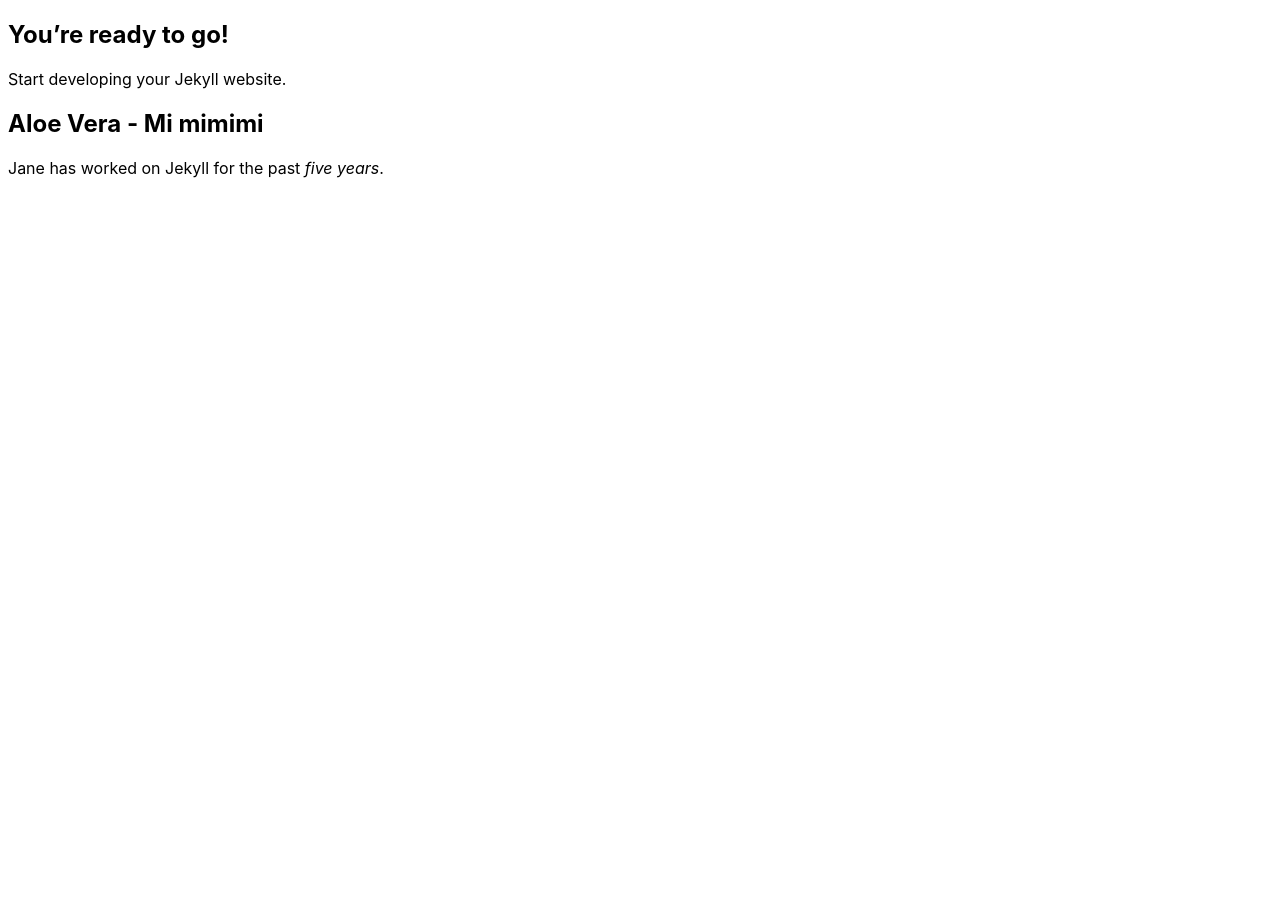
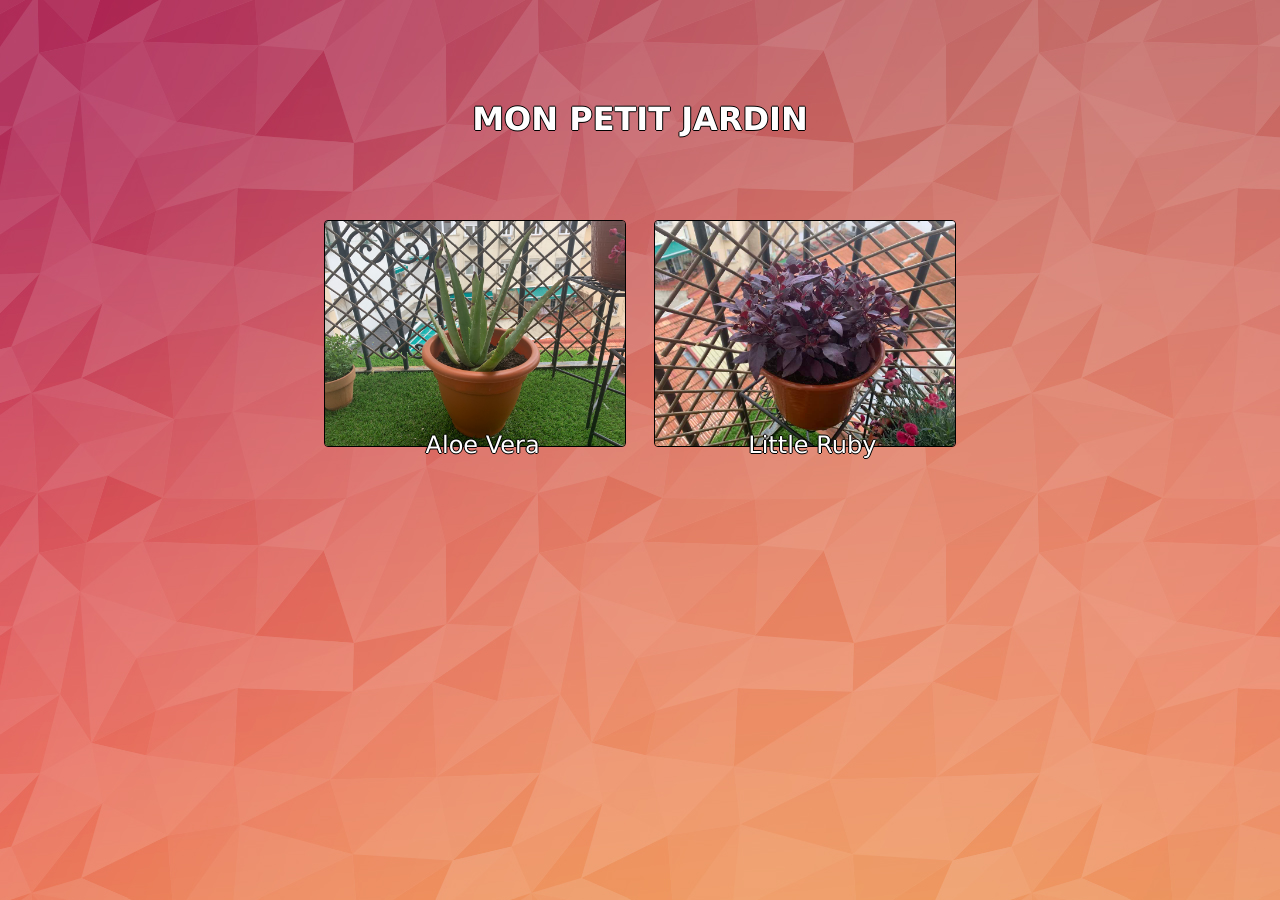
Before and after one commit to MonPetitJardin/monpetitjardin.github.io, a Jekyll site: the page built from index.md, in a window 1280 px wide. Built offline with Jekyll 4.4.1, drawn with Linux system fonts in a browser that asks for light colours.

Commit message:
Added strutucture

```diff
--- a/_config.yml
+++ b/_config.yml
@@ -2,4 +2,6 @@ url: "" # the base hostname & protocol for your site, e.g. http://example.com
 baseurl: "" # the subpath of your site, e.g. /blog
 title: "" # the name of your site, e.g. ACME Corp.
 collections:
-  - plants
+  plants:
+    output: true
+    permalink: /plants/:name
--- a/_layouts/default.html
+++ b/_layouts/default.html
@@ -7,6 +7,10 @@
     <link rel="stylesheet" href="{{ "/assets/css/main.css" | relative_url }}">
   </head>
   <body>
-    {{ content}}
+    <div class="wrapper">
+      <center>
+        {{ content}}
+      </center>
+    </div>
   </body>
 </html>
--- /dev/null
+++ b/_plants/little-ruby.md
@@ -0,0 +1,8 @@
+---
+layout: plant
+name: Little Ruby
+description: Mi mimimi
+picture: /images/little-ruby.jpg
+---
+
+Jane has worked on Jekyll for the past *five years*.
--- a/assets/css/main.scss
+++ b/assets/css/main.scss
@@ -2,3 +2,74 @@
 ---
 
 @import "main";
+
+body {
+  background-image: url("/images/back.jpg");
+}
+
+h1 {
+  margin-top: 100px;
+  margin-bottom: 70px;
+  font-family: 'Lucida Sans';
+  color: #fff;
+  text-shadow: -1px 0 black, 0 1px black, 1px 0 black, 0 -1px black;
+}
+
+.card__content {
+	position: relative;
+	width: 100%;
+	max-width: 800px;
+	height: auto;
+	margin: 100px auto 60px;
+	padding: 30px 40px 22px;
+	background: #fff;
+}
+
+.card__caption {
+	font-size: 2em;
+	max-width: 800px;
+	margin: 0 auto;
+	padding: 35px 30px 0px;
+}
+
+.card__title {
+	font-size: 1.5em;
+	line-height: 1;
+	margin: 5px 0 0 0;
+	color: #3b393d;
+}
+
+.card__copy {
+	font-size: 1.25em;
+	max-width: 900px;
+	margin: 0 auto;
+	padding: 25px 30px 100px;
+	color: #3b393d;
+}
+
+.wrapper {
+  margin: 4%;
+}
+
+.wrapper-card {
+  position: relative;
+  display: inline-block;
+  margin: 1%;
+}
+
+.card-picture {
+  border-radius: 8%;
+  border: 1px solid black;
+  border-radius: 4px;
+  height: auto;
+  width: 300px;
+}
+
+.plant-name {
+  font-family: 'Lucida Sans';
+  font-size: x-large;
+  color: #fff;
+  text-shadow: -1px 0 black, 0 1px black, 1px 0 black, 0 -1px black;
+  margin-top: -20px;
+  margin-left: 15px;
+}
--- a/index.md
+++ b/index.md
@@ -3,11 +3,21 @@ layout: default
 title: "Happy Jekylling!"
 ---
 
-## You're ready to go!
-
-Start developing your Jekyll website.
+<header class="header">
+  <h1>MON PETIT JARDIN</h1>
+</header>
 
 {% for plant in site.plants  %}
-  <h2>{{ plant.name }} - {{ plant.description }}</h2>
-  <p>{{ plant.content | markdownify }}</p>
+  <div class="wrapper-card">
+    <div class="card">
+      <a href="{{ plant.url }}">
+        <img class="card-picture" src="{{plant.picture}}">
+      </a>
+    </div>
+    <div class='card-name'>
+      <p class="plant-name">
+        {{plant.name}}
+      </p>
+    </div>
+  </div>
 {% endfor %}
```
Also changed, not shown: _layouts/plant.html (added, +11 -0 lines), _plants/aloe-vera.md (renamed from _plants/aloe-vera.markdown, +2 -1 lines), images/aloe-vera.jpg (added), images/back.jpg (added), images/little-ruby.jpg (added), 10 other files.
